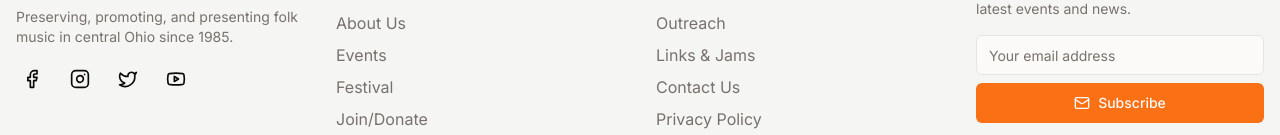
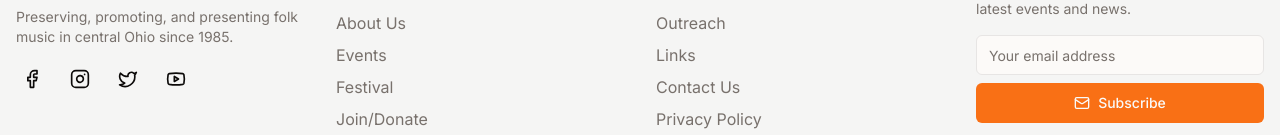
Before and after one commit to clemens72/cfms, a Next.js app: page /outreach in a window 1280 px wide. Shown: the part 1901-2036 px from the top of the page. Built offline with nearby package versions, Linux system fonts and the light colour scheme; a web font is replaced by a local one.

Commit message:
update links

```diff
--- a/app/outreach/page.tsx
+++ b/app/outreach/page.tsx
@@ -62,7 +62,7 @@
                   and sharing the joy of folk music.
                 </p>
                 <Button variant="outline" asChild>
-                  <Link href="/links-and-jams">Join a Jam</Link>
+                  <Link href="/links">Join a Jam</Link>
                 </Button>
               </CardContent>
             </Card>
--- a/components/layout/Footer.tsx
+++ b/components/layout/Footer.tsx
@@ -92,8 +92,8 @@
                 </Link>
               </li>
               <li>
-                <Link href="/links-and-jams" className="text-muted-foreground hover:text-primary transition-colors">
-                  Links & Jams
+                <Link href="/links" className="text-muted-foreground hover:text-primary transition-colors">
+                  Links
                 </Link>
               </li>
               <li>
--- a/components/layout/Header.tsx
+++ b/components/layout/Header.tsx
@@ -109,10 +109,10 @@
                 Outreach
               </NavLink>
               <NavLink
-                href="/links-and-jams"
+                href="/links"
                 onClick={() => setIsMobileMenuOpen(false)}
               >
-                Links & Jams
+                Links
               </NavLink>
               <Button className="w-full mt-2" asChild>
                 <Link href="/join-donate">Become a Member</Link>
--- a/components/layout/NavigationMenu.tsx
+++ b/components/layout/NavigationMenu.tsx
@@ -4,11 +4,9 @@
 import { usePathname } from 'next/navigation';
 import {
   NavigationMenu as NavMenu,
-  NavigationMenuContent,
   NavigationMenuItem,
   NavigationMenuLink,
   NavigationMenuList,
-  NavigationMenuTrigger,
   navigationMenuTriggerStyle,
 } from '@/components/ui/navigation-menu';
 import { cn } from '@/lib/utils';
```
